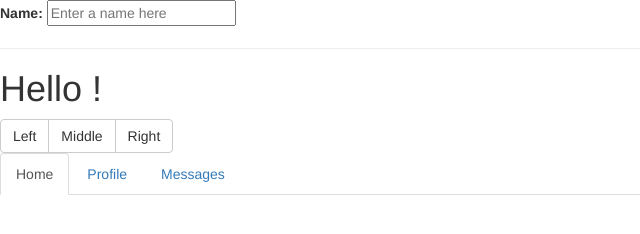
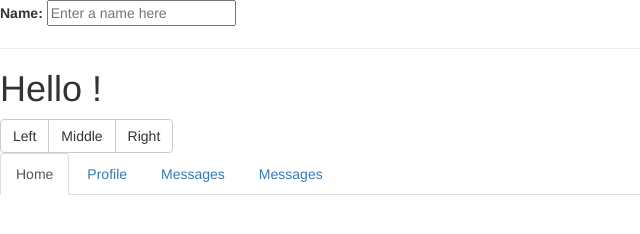
Before and after one commit to RonFIX/Fun, a plain HTML site: page index.html in a window 1280 px wide. Shown: the full height of the page, 0-640 px from the left. Drawn offline with nearby package versions, Linux system fonts and the light colour scheme.

Commit message:
Update index.html

```diff
--- a/index.html
+++ b/index.html
@@ -21,6 +21,7 @@
   <li class="active"><a href="#">Home</a></li>
   <li><a href="#">Profile</a></li>
   <li><a href="#">Messages</a></li>
+  <li><a href="#">Messages</a></li>
 </ul>
   </body>
 </html>
```
